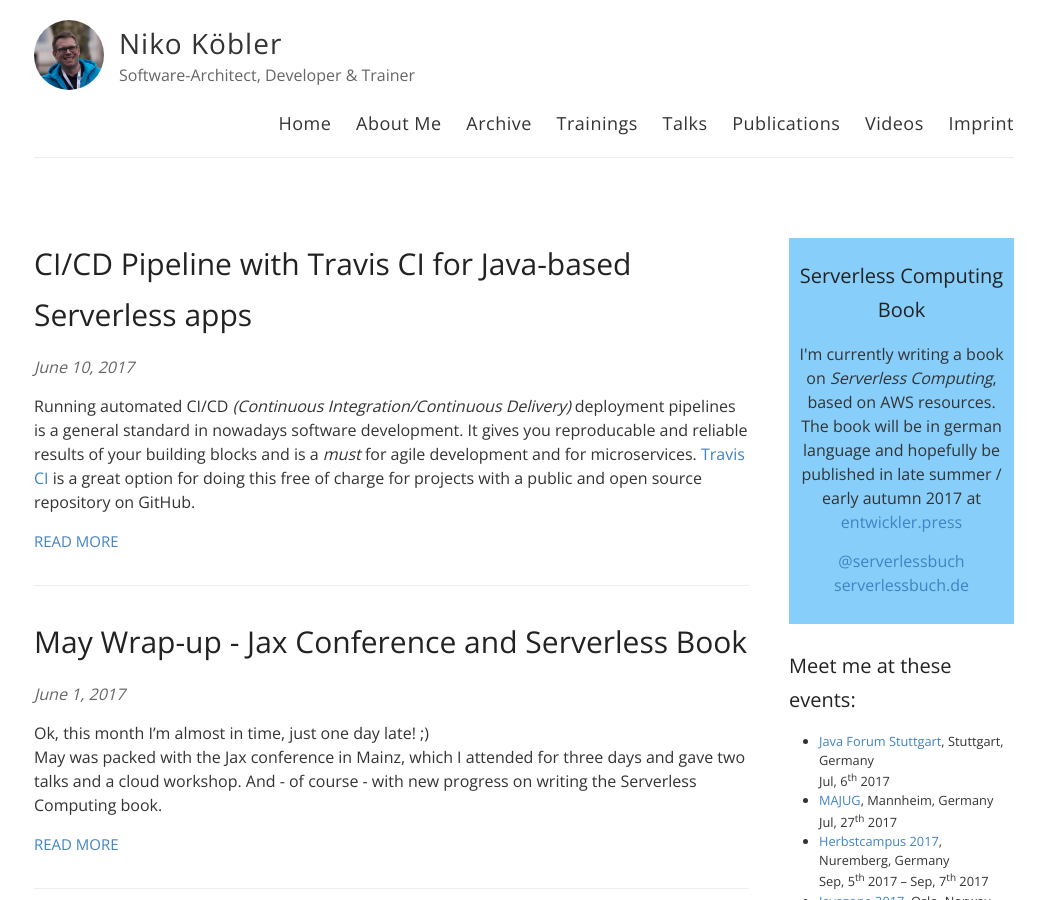
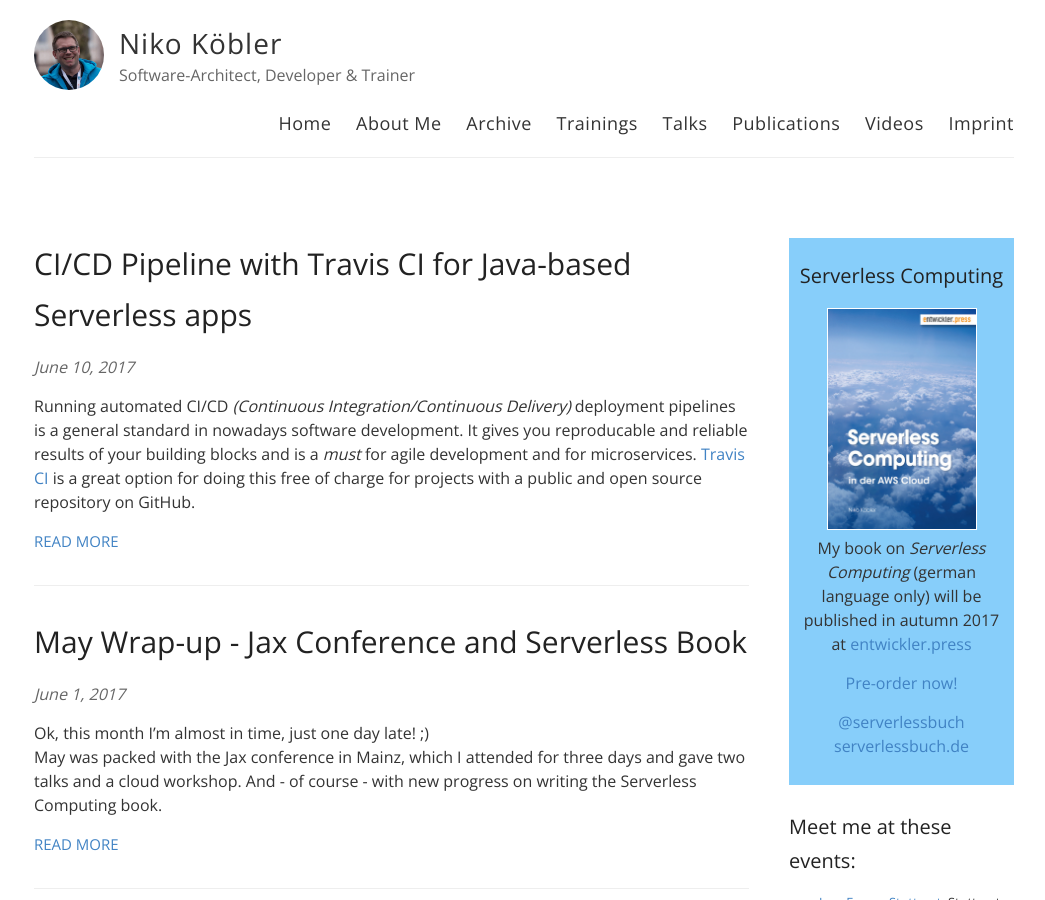
Before and after one commit to dasniko/dasniko.github.io, a Jekyll site: the page built from index.html, in a window 1280 px wide and 900 px high. Shown: the whole window, without its empty margins (116-1161 px from the left). Built offline with Jekyll 4.4.1, drawn with Linux system fonts in a browser that asks for light colours; nearby versions of some CDN libraries; comment, search, counter and statistics services are not loaded.

Commit message:
bookteaser update

```diff
--- a/_includes/bookteaser.html
+++ b/_includes/bookteaser.html
@@ -1,9 +1,12 @@
 <div style="background-color: lightskyblue; padding: 1px 10px 12px 10px; margin-bottom: 25px">
   <div style="text-align: center">
-    <h3>Serverless Computing Book</h3>
+    <h3>Serverless Computing</h3>
+    <a href="http://serverlessbuch.de" target="_blank">
+      <img src="/images/serverlessbook_cover.jpg" style="width: 150px; border: 1px solid white;"/>
+    </a>
     <div>
-      I'm currently writing a book on <em>Serverless Computing</em>, based on AWS resources.<br/>
-      The book will be in german language and hopefully be published in late summer / early autumn 2017 at <a href="https://entwickler.de/press" target="_blank">entwickler.press</a>
+      My book on <em>Serverless Computing</em> (german language only) will be published in autumn 2017 at <a href="https://entwickler.de/?p=579804107" target="_blank">entwickler.press</a>
+      <p><a href="https://www.amazon.de/gp/product/3868028072/ref=as_li_tl?ie=UTF8&tag=dasniko-21&camp=1638&creative=6742&linkCode=as2&creativeASIN=3868028072&linkId=45c0c27cc0563abcdf0e15ee179c4168" target="_blank">Pre-order now!</a></p>
       <p><a href="https://twitter.com/serverlessbuch" target="_blank">@serverlessbuch</a><br/>
         <a href="http://serverlessbuch.de" target="_blank">serverlessbuch.de</a></p>
     </div>
```
Also changed, not shown: images/serverlessbook_cover.jpg (added).
